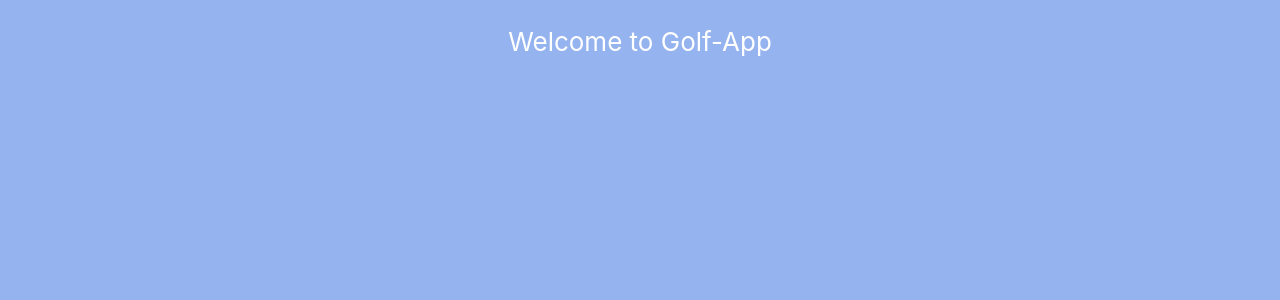
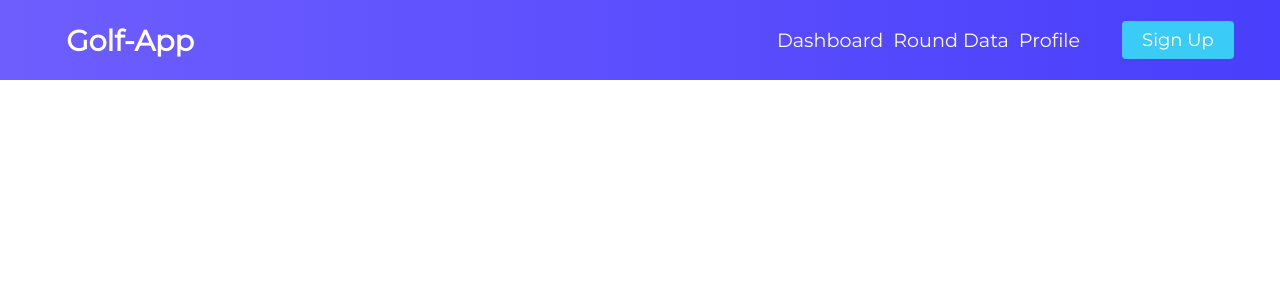
Before and after one commit to MatthewIczkowski/golf-app-react, a React (Create React App) app: page / in a window 1280 px wide. Shown: the top 300 px of the page. Built offline with nearby package versions, Linux system fonts and the light colour scheme.

Commit message:
navbar setup

```diff
--- a/public/index.html
+++ b/public/index.html
@@ -2,39 +2,12 @@
 <html lang="en">
   <head>
     <meta charset="utf-8" />
-    <meta name="viewport" content="width=device-width, initial-scale=1" />
-    <meta name="theme-color" content="#000000" />
-    <meta
-      name="description"
-      content="Web site created using create-react-app"
-    />
-    <!--
-      manifest.json provides metadata used when your web app is installed on a
-      user's mobile device or desktop. See https://developers.google.com/web/fundamentals/web-app-manifest/
-    -->
-    <!--
-      Notice the use of %PUBLIC_URL% in the tags above.
-      It will be replaced with the URL of the `public` folder during the build.
-      Only files inside the `public` folder can be referenced from the HTML.
-
-      Unlike "/favicon.ico" or "favicon.ico", "%PUBLIC_URL%/favicon.ico" will
-      work correctly both with client-side routing and a non-root public URL.
-      Learn how to configure a non-root public URL by running `npm run build`.
-    -->
+    <link rel="preconnect" href="https://fonts.gstatic.com">
+    <link href="https://fonts.googleapis.com/css2?family=Montserrat&display=swap" rel="stylesheet">
     <title>Golf-App</title>
   </head>
   <body>
-    <noscript>You need to enable JavaScript to run this app.</noscript>
+    <noscript>You need to enable JavaScript to view the full site.</noscript>
     <div id="root"></div>
-    <!--
-      This HTML file is a template.
-      If you open it directly in the browser, you will see an empty page.
-
-      You can add webfonts, meta tags, or analytics to this file.
-      The build step will place the bundled scripts into the <body> tag.
-
-      To begin the development, run `npm start` or `yarn start`.
-      To create a production bundle, use `npm run build` or `yarn build`.
-    -->
   </body>
 </html>
--- a/src/App.css
+++ b/src/App.css
@@ -1,21 +1,6 @@
-.App {
-  text-align: center;
+* {
+  box-sizing: border-box;
+  margin: 0;
+  padding: 0;
+  font-family: 'Montserrat', sans-serif;
 }
-
-.App-logo {
-  height: 40vmin;
-  pointer-events: none;
-}
-
-.App-header {
-  background-color: #95b3ee;
-  min-height: 100vh;
-  display: flex;
-  flex-direction: column;
-  font-size: calc(10px + 2vmin);
-  color: white;
-}
-
-.App-link {
-  color: #10b439;
-}
--- a/src/App.js
+++ b/src/App.js
@@ -1,14 +1,12 @@
+import React from 'react';
+import Navbar from "./components/Navbar/Navbar";
 import './App.css';
 import "tailwindcss/tailwind.css";
 
 function App() {
   return (
     <div className="App">
-      <header className="App-header">
-        <p>
-          Welcome to Golf-App
-        </p>
-      </header>
+      <Navbar />
     </div>
   );
 }
--- /dev/null
+++ b/src/components/Button.css
@@ -0,0 +1,46 @@
+:root {
+    --primary: #3acbf7;
+}
+
+.btn {
+    padding: 8px 20px;
+    border-radius: 4px;
+    outline: none;
+    border: none;
+    cursor: pointer;
+}
+
+.btn:hover {
+    padding: 8px 20px;
+    transition: all 0.3s ease-out;
+    background: white;
+    color: #6568f4;
+    transition: 250ms;
+}
+
+.btn--primary {
+    background-color: var(--primary);
+}
+
+.btn--outline {
+    background-color: transparent;
+    color: white;
+    padding: 8px 20px;
+    border-radius: 4px;
+    border: 1px solid var(--primary);
+    transition: all 0.3s ease-out;
+}
+
+.btn--medium {
+    padding: 8px 20px;
+    border-radius: 4px;
+    font-size: 18px;
+    color: white;
+}
+
+.btn--large {
+    padding: 12px 26px;
+    border-radius: 4px;
+    font-size: 20px;
+    color: white;
+}
--- /dev/null
+++ b/src/components/Button.js
@@ -0,0 +1,31 @@
+import React from 'react';
+import './Button.css'
+
+const STYLES = [
+    'btn--primary',
+    'btn--outline'
+]
+
+const SIZES = [
+    'btn--medium',
+    'btn--large'
+]
+
+export const Button = ({
+    children,
+    type,
+    onClick,
+    buttonStyle,
+    buttonSize
+}) => {
+
+    const checkButtonStyle = STYLES.includes(buttonStyle) ? buttonStyle : STYLES[0]
+
+    const checkButtonSize = SIZES.includes(buttonSize) ? buttonSize : SIZES[0]
+
+    return(
+        <button className={`btn ${checkButtonStyle} ${checkButtonSize}`} onClick={onClick} type={type}>
+            {children}
+        </button>
+    )
+}
--- /dev/null
+++ b/src/components/Navbar/MenuItems.js
@@ -0,0 +1,22 @@
+export const MenuItems = [
+    {
+        title: 'Dashboard',
+        url: '#',
+        cName: 'nav-links'
+    },
+    {
+        title: 'Round Data',
+        url: '#',
+        cName: 'nav-links'
+    },
+    {
+        title: 'Profile',
+        url: '#',
+        cName: 'nav-links'
+    },
+    {
+        title: 'Sign up',
+        url: '#',
+        cName: 'nav-links-mobile'
+    },
+]
--- /dev/null
+++ b/src/components/Navbar/Navbar.css
@@ -0,0 +1,42 @@
+.NavbarItems {
+    background: linear-gradient(90deg, rgb(110, 94, 254) 0%, rgba(73,63,252,1) 100%);
+    height: 80px;
+    display: flex;
+    justify-content: center;
+    align-items: center;
+    font-size: 1.2rem
+}
+
+.navbar-logo {
+    color: white;
+    justify-self: start;
+    margin-left: 20px;
+    cursor: pointer;
+}
+
+.nav-menu{
+    display: grid;
+    grid-template-columns: repeat(4, auto);
+    grid-gap: 10px;
+    list-style: none;
+    text-align: center;
+    width: 70vw;
+    justify-content: end;
+    margin-right: 2rem;
+}
+
+ .nav-links {
+    color: white;
+    text-decoration: none;
+    padding: 0.5rem, 1rem;
+ }
+
+ .nav-links:hover {
+    background-color: #6d76f7;
+    border-radius: 4px;
+    transition: all 0.2s ease-out;
+ }
+
+ .nav-links-mobile {
+     display: none;
+ }
--- /dev/null
+++ b/src/components/Navbar/Navbar.js
@@ -0,0 +1,26 @@
+import React, { Component } from 'react';
+import { MenuItems} from "./MenuItems"
+import { Button } from "../Button"
+import './Navbar.css'
+
+class Navbar extends Component {
+    render() {
+        return(
+            <nav className="NavbarItems">
+                <h1 className="navbar-logo">Golf-App</h1>
+                <div className="menu-icon">
+                </div>
+                <ul className="nav-menu">
+                    {MenuItems.map((item, index) => {
+                        return (
+                            <li key={index}><a className={item.cName} href={item.url}>{item.title}</a></li>
+                        )
+                    })}
+                </ul>
+                <Button>Sign Up</Button>
+            </nav>
+        )
+    }
+}
+
+export default Navbar
```
Also changed, not shown: src/logo.svg (deleted), 1 other file (tests, documents, lock files or other folders).
